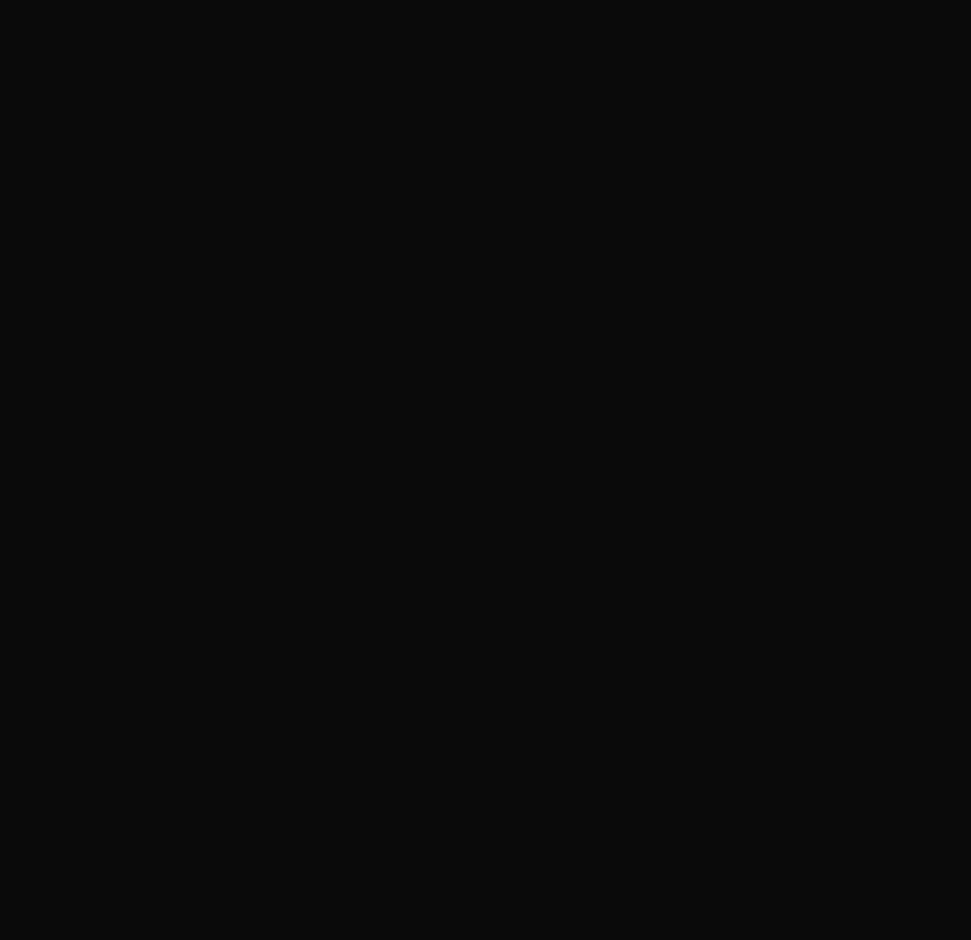
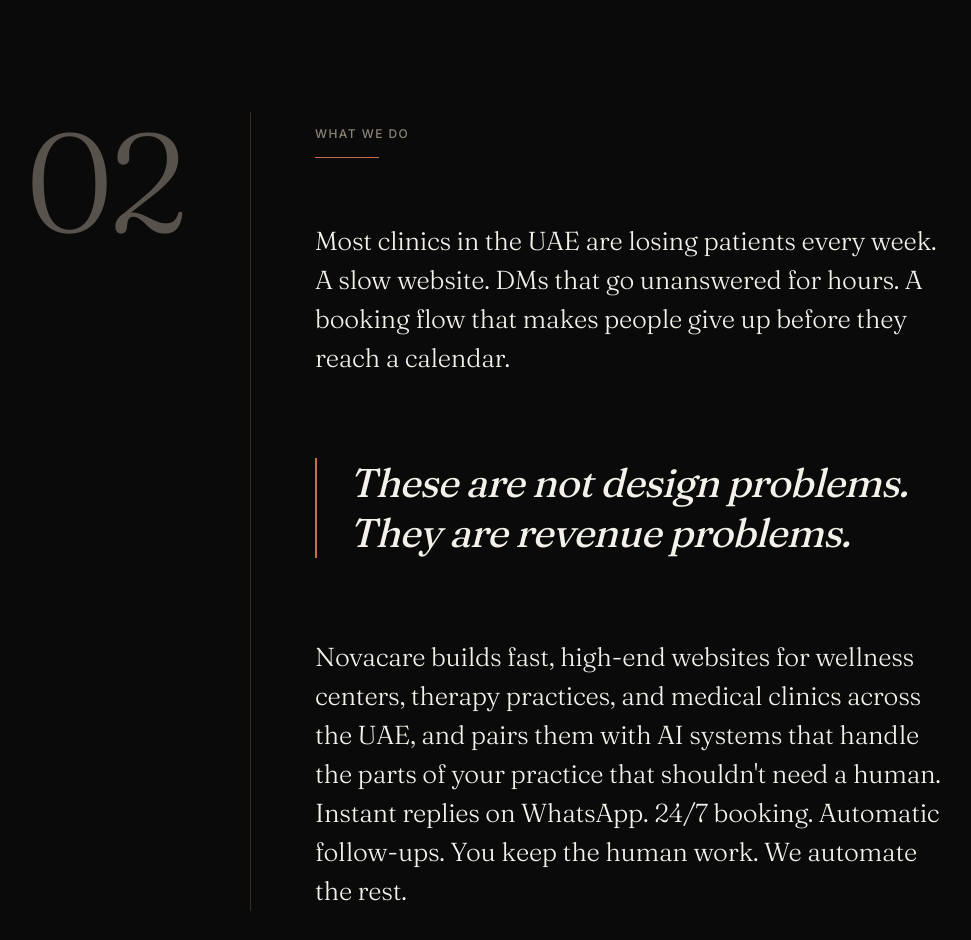
Before and after one commit to novacaregrowth/novacare-site, a Next.js app: page / in a window 1280 px wide. Shown: the part 880-1820 px from the top of the page, without its empty margins (70-1041 px from the left). Before the commit the page ends 800 px from the top, so only its background shows below. Built offline with nearby package versions, Linux system fonts and the light colour scheme.

Commit message:
feat: scroll progress, hero transition, positioning editorial layout

```diff
--- a/src/app/layout.tsx
+++ b/src/app/layout.tsx
@@ -2,6 +2,7 @@
 import { Fraunces, Inter } from "next/font/google";
 import "./globals.css";
 import { Nav } from "@/components/shared/Nav";
+import { ScrollProgress } from "@/components/shared/ScrollProgress";
 
 const fraunces = Fraunces({
   weight: ["300", "400", "500"],
@@ -34,6 +35,7 @@
     >
       <body className="min-h-screen flex flex-col">
         <Nav />
+        <ScrollProgress />
         {children}
       </body>
     </html>
--- a/src/app/page.tsx
+++ b/src/app/page.tsx
@@ -1,9 +1,11 @@
 import { Hero } from "@/components/sections/Hero";
+import { Positioning } from "@/components/sections/Positioning";
 
 export default function Home() {
   return (
     <main>
       <Hero />
+      <Positioning />
     </main>
   );
 }
--- a/src/components/sections/Hero.tsx
+++ b/src/components/sections/Hero.tsx
@@ -104,6 +104,15 @@
         }}
       />
 
+      <div
+        aria-hidden="true"
+        className="absolute inset-x-0 bottom-0 h-[30%] pointer-events-none z-[1]"
+        style={{
+          background:
+            "linear-gradient(to bottom, rgba(10,10,10,0) 0%, rgba(10,10,10,0.4) 30%, rgba(10,10,10,0.85) 70%, rgba(10,10,10,1) 100%)",
+        }}
+      />
+
       <div className="relative z-10 mx-auto w-full max-w-[1440px] px-6 md:px-12 lg:px-24 py-24 lg:py-32">
         <div className="flex max-w-[1200px] flex-col justify-center">
           <h1
--- /dev/null
+++ b/src/components/sections/Positioning.tsx
@@ -0,0 +1,108 @@
+"use client";
+
+import { motion, useReducedMotion } from "framer-motion";
+
+import { copy } from "@/content/copy";
+
+const EASE: [number, number, number, number] = [0.22, 1, 0.36, 1];
+
+export function Positioning() {
+  const reduce = useReducedMotion();
+  const { label, body } = copy.home.positioning;
+  // If the pull quote sentence is ever removed from copy.ts, this
+  // regex no-ops and the paragraph renders in full. Safe fallback.
+  const problemText = body[0]
+    .replace(/These are not design problems\. They are revenue problems\.\s*$/, "")
+    .trim();
+
+  return (
+    <section
+      aria-labelledby="positioning-heading"
+      className="relative bg-ink"
+    >
+      <div className="mx-auto w-full max-w-[1440px] px-6 md:px-12 lg:px-24 py-32 md:py-40 lg:py-48">
+        <div className="flex flex-col lg:flex-row lg:gap-16">
+          <div className="lg:w-[160px] lg:flex-shrink-0">
+            <motion.div
+              aria-hidden="true"
+              className="font-serif font-light text-stone-soft/60 text-[72px] lg:text-[140px] leading-none tracking-[-0.04em]"
+              initial={reduce ? false : { opacity: 0.01, y: 12 }}
+              whileInView={{ opacity: 1, y: 0 }}
+              viewport={{ once: true, amount: 0.2 }}
+              transition={{ duration: 0.9, ease: EASE, delay: 0 }}
+            >
+              02
+            </motion.div>
+          </div>
+
+          <motion.div
+            aria-hidden="true"
+            className="hidden lg:block w-px bg-terracotta/30 self-stretch origin-top"
+            initial={reduce ? false : { scaleY: 0 }}
+            whileInView={{ scaleY: 1 }}
+            viewport={{ once: true, amount: 0.2 }}
+            transition={{ duration: 1.1, ease: EASE, delay: 0.2 }}
+          />
+
+          <div className="flex-1 max-w-[640px] mt-12 lg:mt-0 lg:pt-4">
+            <motion.h2
+              id="positioning-heading"
+              className="font-sans text-[12px] font-medium uppercase tracking-[0.12em] text-stone-soft"
+              initial={reduce ? false : { opacity: 0.01, y: 8 }}
+              whileInView={{ opacity: 1, y: 0 }}
+              viewport={{ once: true, amount: 0.2 }}
+              transition={{ duration: 0.7, ease: EASE, delay: 0.3 }}
+            >
+              {label}
+            </motion.h2>
+
+            <motion.div
+              aria-hidden="true"
+              className="h-px w-16 bg-terracotta mt-4"
+              style={{ transformOrigin: "left" }}
+              initial={reduce ? false : { opacity: 0.01, scaleX: 0 }}
+              whileInView={{ opacity: 1, scaleX: 1 }}
+              viewport={{ once: true, amount: 0.2 }}
+              transition={{ duration: 0.8, ease: EASE, delay: 0.5 }}
+            />
+
+            <div className="mt-16 flex flex-col">
+              <motion.div
+                className="flex flex-col gap-8"
+                initial={reduce ? false : { opacity: 0.01, y: 12 }}
+                whileInView={{ opacity: 1, y: 0 }}
+                viewport={{ once: true, amount: 0.2 }}
+                transition={{ duration: 0.9, ease: EASE, delay: 0.7 }}
+              >
+                <p className="font-serif font-light text-[20px] md:text-[24px] lg:text-[26px] leading-[1.5] tracking-[-0.01em] text-bone">
+                  {problemText}
+                </p>
+              </motion.div>
+
+              <motion.blockquote
+                className="my-16 lg:my-20 font-serif font-normal italic text-[28px] md:text-[34px] lg:text-[40px] leading-[1.25] tracking-[-0.02em] text-bone border-l-2 border-terracotta pl-6 lg:pl-8"
+                initial={reduce ? false : { opacity: 0.01, y: 16 }}
+                whileInView={{ opacity: 1, y: 0 }}
+                viewport={{ once: true, amount: 0.3 }}
+                transition={{ duration: 1.0, ease: EASE, delay: 0 }}
+              >
+                These are not design problems. They are revenue problems.
+              </motion.blockquote>
+
+              <motion.div
+                initial={reduce ? false : { opacity: 0.01, y: 12 }}
+                whileInView={{ opacity: 1, y: 0 }}
+                viewport={{ once: true, amount: 0.2 }}
+                transition={{ duration: 0.9, ease: EASE, delay: 0 }}
+              >
+                <p className="font-serif font-light text-[20px] md:text-[24px] lg:text-[26px] leading-[1.5] tracking-[-0.01em] text-bone">
+                  {body[1]}
+                </p>
+              </motion.div>
+            </div>
+          </div>
+        </div>
+      </div>
+    </section>
+  );
+}
--- /dev/null
+++ b/src/components/shared/ScrollProgress.tsx
@@ -0,0 +1,18 @@
+"use client";
+
+import { motion, useReducedMotion, useScroll } from "framer-motion";
+
+export function ScrollProgress() {
+  const reduce = useReducedMotion();
+  const { scrollYProgress } = useScroll();
+
+  if (reduce) return null;
+
+  return (
+    <motion.div
+      aria-hidden="true"
+      className="fixed top-0 left-0 right-0 h-[2px] bg-terracotta z-50 origin-left"
+      style={{ scaleX: scrollYProgress, opacity: 0.9 }}
+    />
+  );
+}
```
